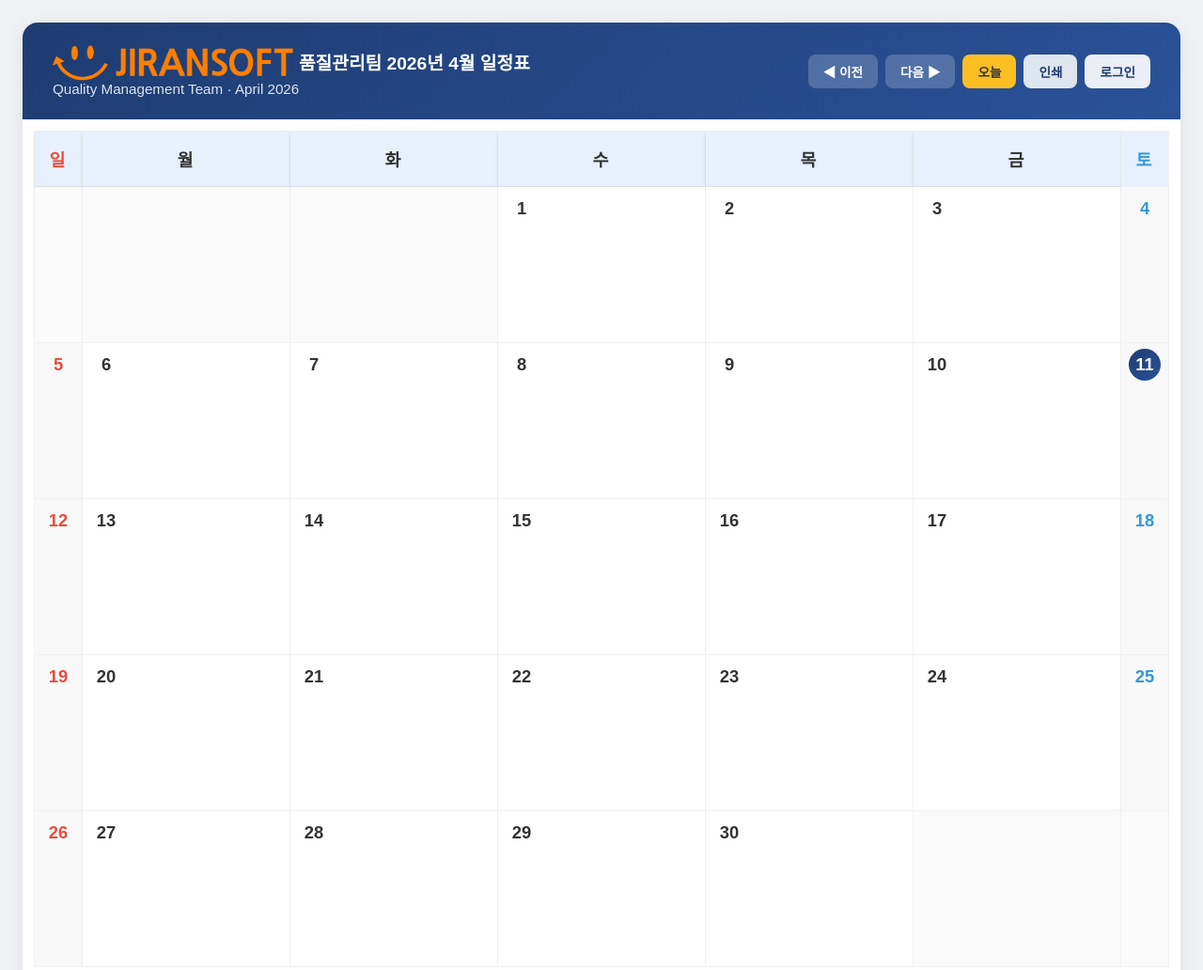
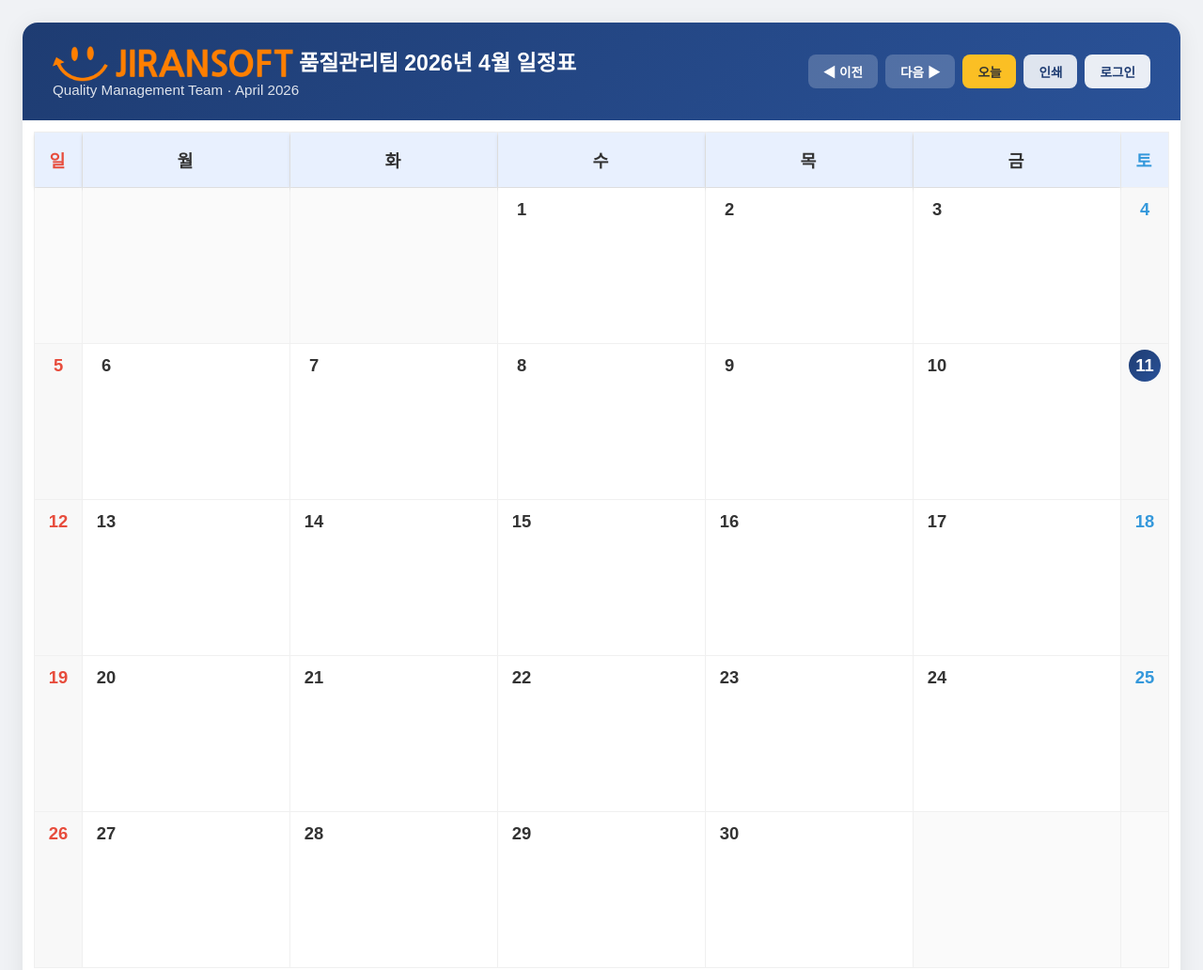
Before and after one commit to miracle38/calendar, a plain HTML site: page index.html in a window 1280 px wide. Shown: the top 1032 px of the page at 94% size. Drawn offline with Linux system fonts and the light colour scheme; no server answers.

Commit message:
타이틀 텍스트 크기 증가하여 CI 글자와 맞춤
Co-Authored-By: Claude Opus 4.6 (1M context) <noreply@anthropic.com>

```diff
--- a/index.html
+++ b/index.html
@@ -562,7 +562,7 @@
     <div class="calendar">
         <div class="calendar-header">
             <div>
-                <h1 id="calTitle"><img src="logo_v2.png" alt="지란지교소프트" style="height:1.5em; vertical-align:middle; margin-right:6px;"><span style="font-size:0.75em;">품질관리팀 2026년 4월 일정표</span></h1>
+                <h1 id="calTitle"><img src="logo_v2.png" alt="지란지교소프트" style="height:1.5em; vertical-align:middle; margin-right:6px;"><span style="font-size:0.9em;">품질관리팀 2026년 4월 일정표</span></h1>
                 <p id="calSubtitle">Quality Management Team · April 2026</p>
             </div>
             <div class="toolbar">
@@ -874,7 +874,7 @@
         }
 
         function updateHeader() {
-            document.getElementById('calTitle').innerHTML = `<img src="logo_v2.png" alt="지란지교소프트" style="height:1.5em; vertical-align:middle; margin-right:6px;"><span style="font-size:0.75em;">품질관리팀 ${currentYear}년 ${currentMonth}월 일정표</span>`;
+            document.getElementById('calTitle').innerHTML = `<img src="logo_v2.png" alt="지란지교소프트" style="height:1.5em; vertical-align:middle; margin-right:6px;"><span style="font-size:0.9em;">품질관리팀 ${currentYear}년 ${currentMonth}월 일정표</span>`;
             document.getElementById('calSubtitle').textContent = `Quality Management Team · ${MONTH_NAMES_EN[currentMonth - 1]} ${currentYear}`;
             document.title = `지란지교소프트 품질관리팀 ${currentYear}년 ${currentMonth}월 일정표`;
         }
```
